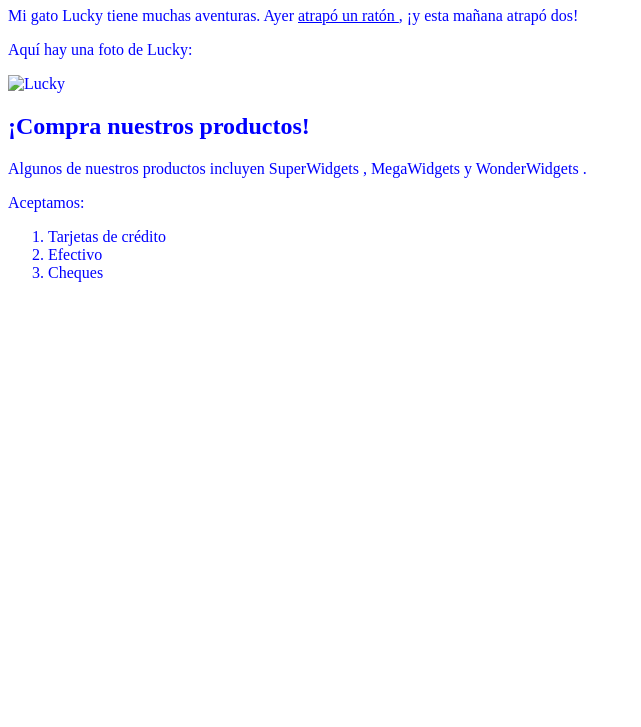
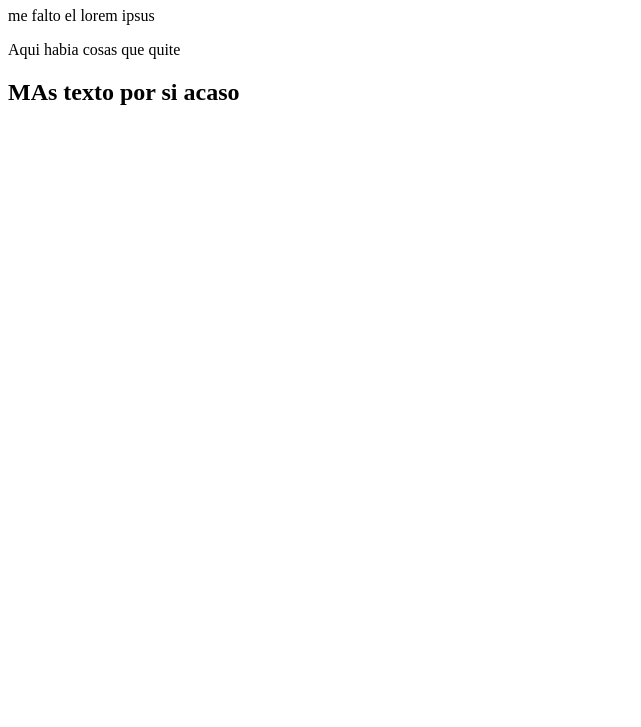
Before and after one commit to Dragonibax/Dragonibax, a plain HTML site: page index.html in a window 1280 px wide. Shown: the part 73-800 px from the top of the page, without its empty margins (0-641 px from the left). Drawn offline with Linux system fonts and the light colour scheme.

Commit message:
modificacion de contenidos html

```diff
--- a/index.html
+++ b/index.html
@@ -5,14 +5,11 @@
 
   <head>
 
-
-    <link rel="stylesheet" type="text/css" href="Estilos.css">
-    <title> Las aventuras de mi gato Lucky </title>
+    <title> Bino Ideas </title>
 
 
     <meta http-equiv = "Content-Type" content = "text / html; charset = utf-8">
-    <meta name = "description" content = "Las aventuras de mi gato favorito Lucky, con historias, fotos y películas">
-    <meta name = "keywords" content = "cat, Lucky, pet, animal">
+    <meta name = "description" content = "pruebas de bino proyecto">
 
     <link rel = "stylesheet" type = "text / css" href = "/ style.css">
     <link rel = "icono de acceso directo" href = "/ favicon.ico">
@@ -25,30 +22,15 @@
 
     <div id = "mainContent">
 
-      <p> Mi gato Lucky tiene muchas aventuras. Ayer <a href="mouse.html"> atrapó un ratón </a>, ¡y esta mañana atrapó dos! </p>
+      <p> me falto el lorem ipsus</p>
 
-      <p> Aquí hay una foto de Lucky: </p>
-
-      <img src = "lucky.jpg" alt = "Lucky">
+      <p> Aqui habia cosas que quite </p>
 
     </div>
 
     <div id = "barra lateral">
 
-      <h2> ¡Compra nuestros productos! </h2>
-
-      <p> Algunos de nuestros productos incluyen <span class = "product"> SuperWidgets </span>, <span class = "product"> MegaWidgets </span> y <span class = "product"> WonderWidgets </span> . </p>
-
- <p> Aceptamos:</p>
-     <ol>
-
-        <li> Tarjetas de crédito</li>
-
-        <li> Efectivo</li>
-
-        <li> Cheques</li>
-
-      </ol>
+      <h2>MAs texto por si acaso</h2>
 
     </div>
 
```
